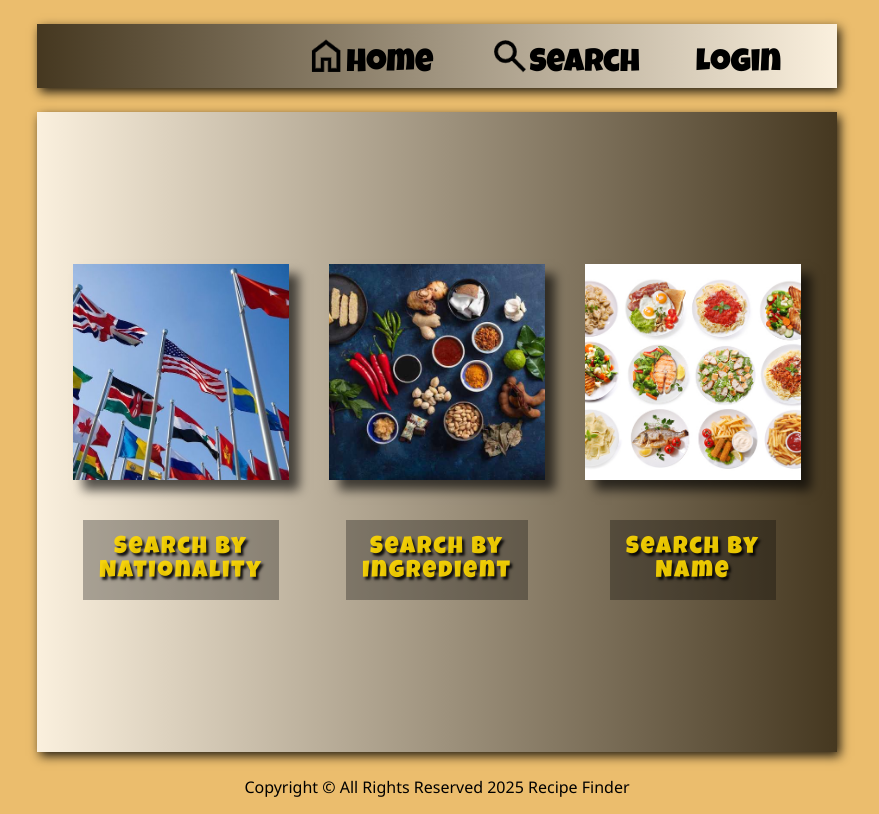
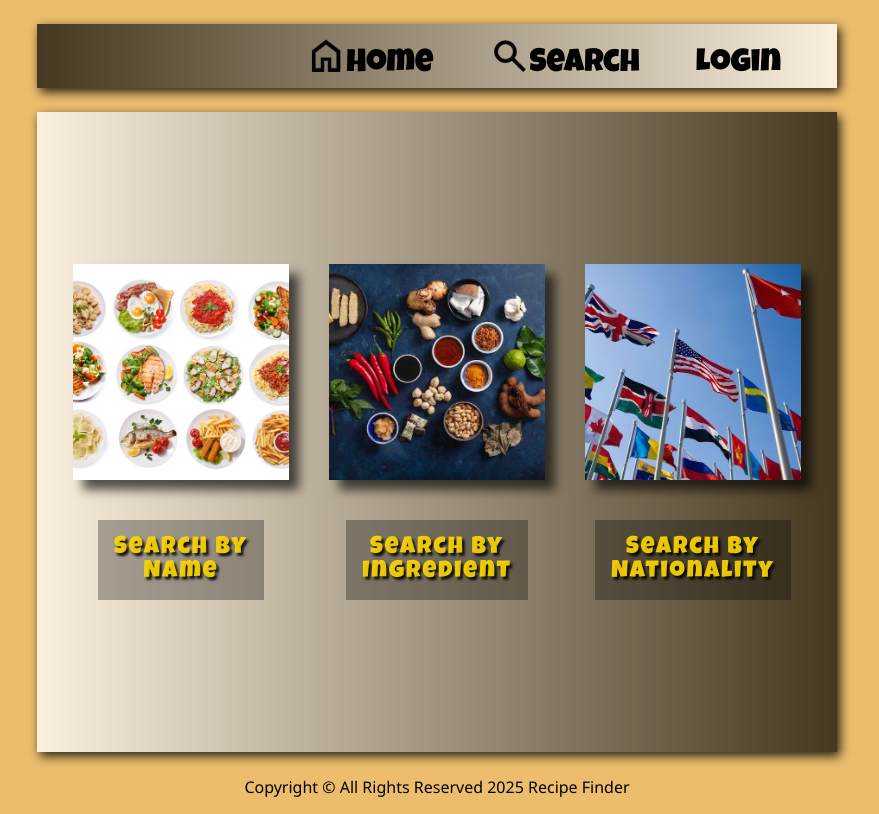
Before and after one commit to jaclynscarey/recipe-finder, a React (Create React App) app: page /search in a window 1280 px wide. Shown: the whole page, without its empty margins (203-1082 px from the left). Built offline with nearby package versions, Linux system fonts and the light colour scheme; no server answers.

Commit message:
fix: keep user on current page after logout
- Remove redirect to home page in logout handler
- Update user state without page navigation

```diff
--- a/src/App/App.js
+++ b/src/App/App.js
@@ -1,3 +1,7 @@
+/**
+ * Main App component that serves as the root of the application.
+ * Manages global state and routing for the recipe finder application.
+ */
 import './App.css';
 import { useState, useEffect } from 'react';
 import { Routes, Route } from 'react-router-dom';
@@ -19,13 +23,22 @@ import ResultsPage from '../pages/ResultsPage/ResultsPage';
 import RecipePage from '../pages/RecipePage/RecipePage';
 
 export default function App() {
+  // Google OAuth client ID from environment variables
   const clientId = process.env.REACT_APP_GOOGLE_CLIENT_ID;
+
+  // Global state management for recipe search and display
   const [searchTerm, setSearchTerm] = useState(undefined);
   const [results, setResults] = useState(undefined);
   const [mealResult, setMealResult] = useState(undefined);
   const [category, setCategory] = useState(undefined);
+
+  // User authentication state
   const [user, setUser] = useState(null);
 
+  /**
+   * Effect hook to check for existing user session on app load
+   * Retrieves user data from localStorage if available
+   */
   useEffect(() => {
     const storedUser = localStorage.getItem('user');
     if (storedUser) {
@@ -33,31 +46,51 @@ export default function App() {
     }
   }, []);
 
+  /**
+   * Handles successful Google OAuth login
+   * Decodes the JWT credential and stores user data
+   * @param {Object} credentialResponse - Response from Google OAuth
+   */
   const handleLoginSuccess = (credentialResponse) => {
     const userObject = jwtDecode(credentialResponse.credential);
     localStorage.setItem('user', JSON.stringify(userObject));
     setUser(userObject);
   };
 
+  /**
+   * Handles user logout
+   * Clears user data from localStorage and updates user state
+   */
   const handleLogout = () => {
     googleLogout();
     localStorage.removeItem('user');
     setUser(null);
-    window.location.href = '/';
   };
 
   return (
     <GoogleOAuthProvider clientId={clientId}>
       <main>
+        {/* Navigation bar with user authentication */}
         <NavBar user={user} onLogout={handleLogout} onLoginSuccess={handleLoginSuccess} />
+
+        {/* Application routes */}
         <Routes>
+          {/* Home page with random recipe */}
           <Route exact path='/' element={<IntroPage setMealResult={setMealResult}/>} />
+
+          {/* Recipe search and browsing routes */}
           <Route path='/search' element={<CategoriesPage setCategory={setCategory} setSearchTerm={setSearchTerm} />} />
           <Route path='/search/:category' element={<SearchPage searchTerm={searchTerm} setSearchTerm={setSearchTerm} setResults={setResults} category={category} />} />
           <Route path='/search/results/:searchTerm' element={<ResultsPage searchTerm={searchTerm} results={results} setMealResult={setMealResult} />} />
+
+          {/* Individual recipe view */}
           <Route path='/search/recipe/:id' element={<RecipePage mealResult={mealResult} user={user} onLoginSuccess={handleLoginSuccess} />} />
+
+          {/* Protected route for login confirmation */}
           <Route path='/login-confirmation' element={<ProtectedRoute><LoginConfirmation /></ProtectedRoute>} />
         </Routes>
+
+        {/* Application footer */}
         <Footer />
       </main>
     </GoogleOAuthProvider>
--- a/src/components/Category/Category.js
+++ b/src/components/Category/Category.js
@@ -1,7 +1,16 @@
+/**
+ * Category component that displays a single search category card.
+ * Shows an image and category name, and handles navigation to the search page.
+ */
 import { Link } from 'react-router-dom';
 import './Category.css';
 
 export default function Category({ setCategory, category, categories }) {
+    /**
+     * Handles click on category card
+     * Updates the selected category in parent component
+     * @param {Event} event - Click event
+     */
     function handleClick(event) {
         categories.forEach(x => {
             if (event.target.className.includes(x)) {
@@ -13,9 +22,15 @@ export default function Category({ setCategory, category, categories }) {
     return (
         <Link className='category-link' to={`/search/${category}`} >
             <div onClick={handleClick} className={`category-div ${category}`}>
-            <img src={`${process.env.PUBLIC_URL}/${category}.jpg`} alt={category} className={`${category} category-img`} />
-            <h4 className={`${category} category-h4`}>Search by<br /> {category}</h4>
+                {/* Category image */}
+                <img
+                    src={`${process.env.PUBLIC_URL}/${category}.jpg`}
+                    alt={category}
+                    className={`${category} category-img`}
+                />
+                {/* Category name */}
+                <h4 className={`${category} category-h4`}>Search by<br /> {category}</h4>
             </div>
         </Link>
-    )
+    );
 }
--- a/src/components/Dish/Dish.js
+++ b/src/components/Dish/Dish.js
@@ -1,17 +1,30 @@
+/**
+ * Dish component that displays a recipe card in the search results.
+ * Shows a thumbnail image and recipe name, and handles navigation to the detailed recipe view.
+ */
 import { useNavigate } from 'react-router-dom';
 import './Dish.css';
 
 export default function Dish({ dish, id, setMealResult }) {
     const navigate = useNavigate();
 
+    /**
+     * Handles click on recipe card
+     * Fetches detailed recipe data and navigates to recipe page
+     * @param {Event} event - Click event
+     */
     async function handleClick(event) {
         event.preventDefault();
 
         try {
+            // Fetch detailed recipe data from API
             const mealResponse = await fetch(`https://www.themealdb.com/api/json/v1/1/lookup.php?i=${id}`)
             const mealResults = await mealResponse.json();
+
+            // Update global meal result state
             setMealResult(mealResults.meals[0])
 
+            // Navigate to recipe detail page
             navigate(`/search/recipe/${id}`)
 
         } catch (error) {
@@ -21,8 +34,14 @@ export default function Dish({ dish, id, setMealResult }) {
 
     return (
         <div onClick={handleClick} className="dish-div">
-            <img className="dish-thumb" src={`${dish['strMealThumb']}`} alt={dish['strMeal']} />
+            {/* Recipe thumbnail image */}
+            <img
+                className="dish-thumb"
+                src={`${dish['strMealThumb']}`}
+                alt={dish['strMeal']}
+            />
+            {/* Recipe name */}
             <h4 className="dish-name">{dish['strMeal']}</h4>
         </div>
-    )
+    );
 }
--- a/src/pages/CategoriesPage/CategoriesPage.js
+++ b/src/pages/CategoriesPage/CategoriesPage.js
@@ -1,18 +1,29 @@
+/**
+ * CategoriesPage component that displays different search categories for recipes.
+ * Allows users to choose between searching by name, ingredient, or nationality.
+ */
 import Category from "../../components/Category/Category";
 
 export default function CategoriesPage({ setCategory, setSearchTerm }) {
-    const categories = ['Nationality', 'Ingredient', 'Name'];
+    // Available search categories
+    const categories = ["Name", "Ingredient", "Nationality"];
 
     setSearchTerm(undefined);
     setCategory(undefined);
 
     return (
-        <section className="categories-section">
+        <section className="search-section">
+            {/* Grid of category cards */}
             <div className="categories-div">
                 {categories.map((category) => (
-                    <Category key={category} setCategory={setCategory} category={category} categories={categories} />
+                    <Category
+                        key={category}
+                        category={category}
+                        categories={categories}
+                        setCategory={setCategory}
+                    />
                 ))}
             </div>
         </section>
-    )
+    );
 }
--- a/src/pages/ResultsPage/ResultsPage.js
+++ b/src/pages/ResultsPage/ResultsPage.js
@@ -1,18 +1,33 @@
+/**
+ * ResultsPage component that displays search results from TheMealDB API.
+ * Shows a grid of recipe cards that users can click to view detailed information.
+ */
 import React from 'react';
 import Dish from '../../components/Dish/Dish';
 
 export default function ResultsPage({ results, searchTerm, setMealResult }) {
     return (
         <section className='results-section'>
+            {/* Search results header */}
             <h1 className='results-h1'>Results for {searchTerm}</h1>
-            { results ?
+
+            {/* Conditional rendering of results */}
+            { results ? (
+                // Display grid of recipe cards if results exist
                 <div className='results-div'>
                     {results.map((meal) =>
-                        <Dish key={meal.idMeal} dish={meal} id={meal.idMeal} setMealResult={setMealResult}/>
+                        <Dish
+                            key={meal.idMeal}
+                            dish={meal}
+                            id={meal.idMeal}
+                            setMealResult={setMealResult}
+                        />
                     )}
                 </div>
-                : <h1>Your search had no results</h1>
-            }
+            ) : (
+                // Show message if no results found
+                <h1>Your search had no results</h1>
+            )}
         </section>
-    )
+    );
 }
```
Also changed, not shown: src/components/NavBar/NavBar.js (+18 -0 lines), src/components/SearchForm/SearchForm.js (+37 -1 lines), src/pages/RecipePage/RecipePage.js (+30 -0 lines).
